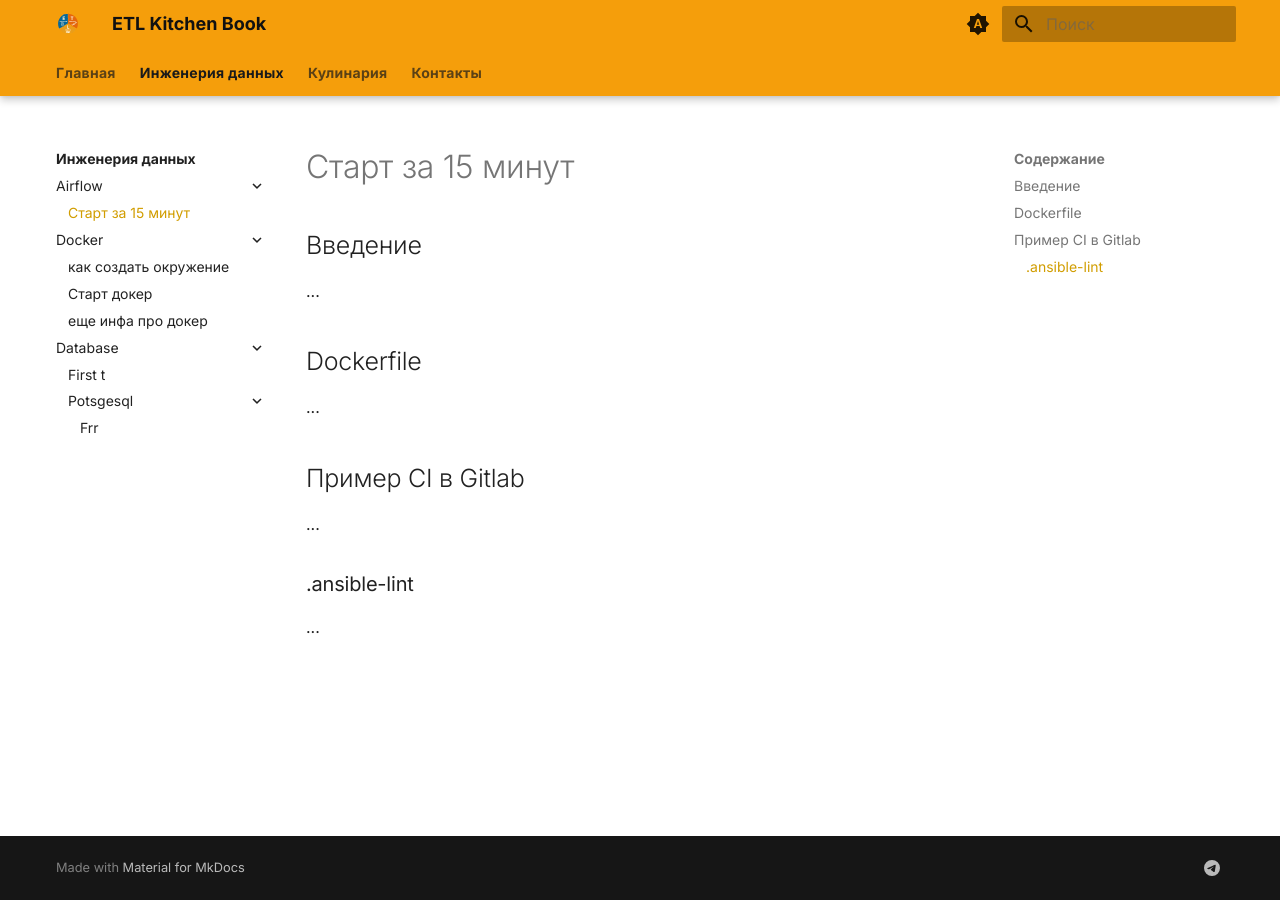
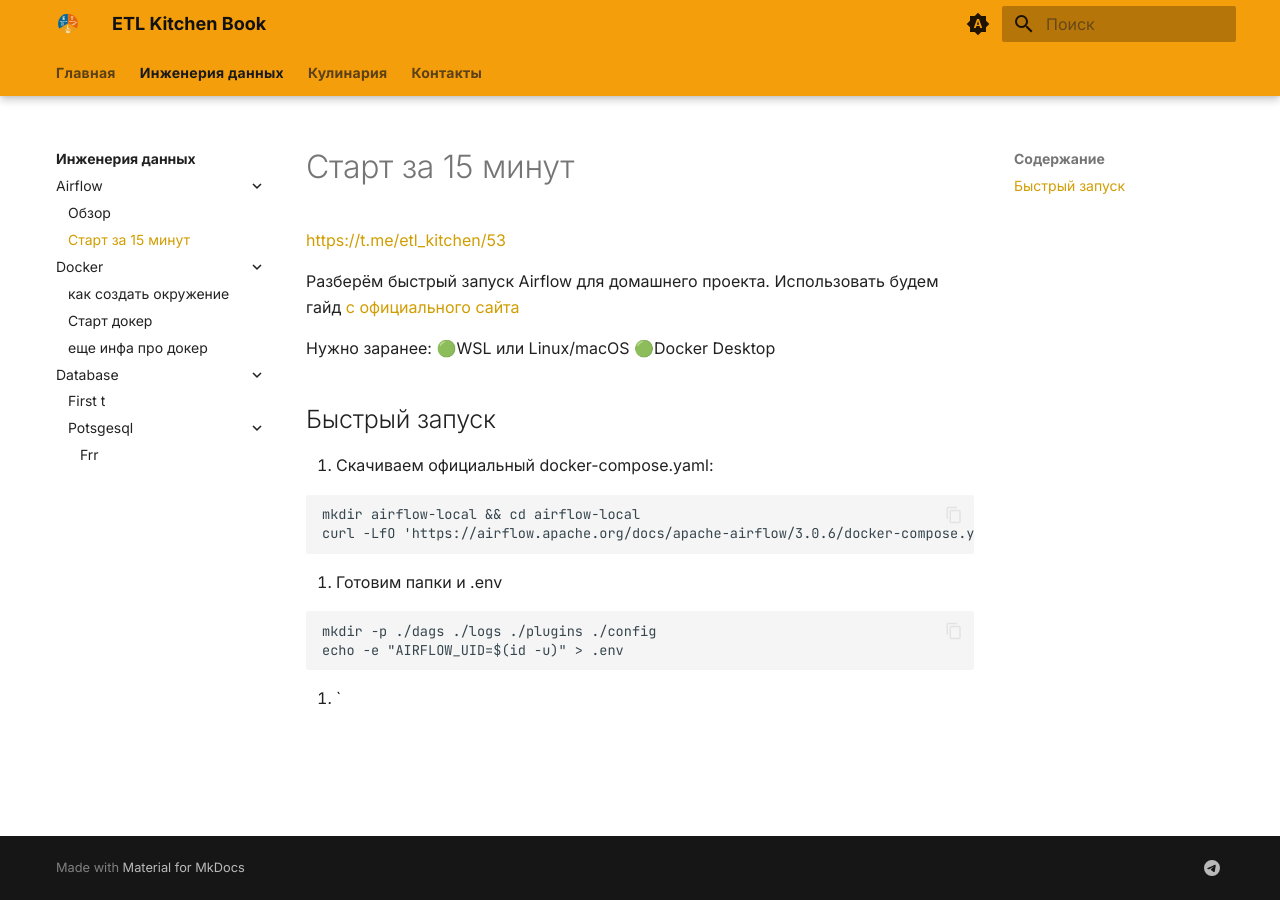
Before and after one commit to Rusildur/etl-kitchen-book, an MkDocs documentation site: the page built from docs/data/Airflow/Старт за 15 минут.md, in a window 1280 px wide. Built offline with MkDocs 1.6.1 and Material for MkDocs 9.7.7, drawn with Linux system fonts in a browser that asks for light colours.

Commit message:
check airflow

````diff
--- a/docs/data/Airflow/Старт за 15 минут.md
+++ b/docs/data/Airflow/Старт за 15 минут.md
@@ -1,14 +1,22 @@
 # Старт за 15 минут
+[https://t.me/etl_kitchen/53](Пост в ТГ)
 
 
-## Введение
-...
+Разберём быстрый запуск Airflow для домашнего проекта. Использовать будем гайд [с официального сайта](https://airflow.apache.org/docs/apache-airflow/stable/howto/docker-compose/index.html)
 
-## Dockerfile
-...
+Нужно заранее:
+🟢WSL или Linux/macOS
+🟢Docker Desktop
+## Быстрый запуск
 
-## Пример CI в Gitlab
-...
-
-### .ansible-lint
-...
+1. Скачиваем официальный docker-compose.yaml:
+```shell
+mkdir airflow-local && cd airflow-local
+curl -LfO 'https://airflow.apache.org/docs/apache-airflow/3.0.6/docker-compose.yaml'
+```
+2. Готовим папки и .env
+```shell
+mkdir -p ./dags ./logs ./plugins ./config
+echo -e "AIRFLOW_UID=$(id -u)" > .env
+```
+2. `
````
Also changed, not shown: docs/data/Airflow/index.md (deleted, +0 -1 lines).
